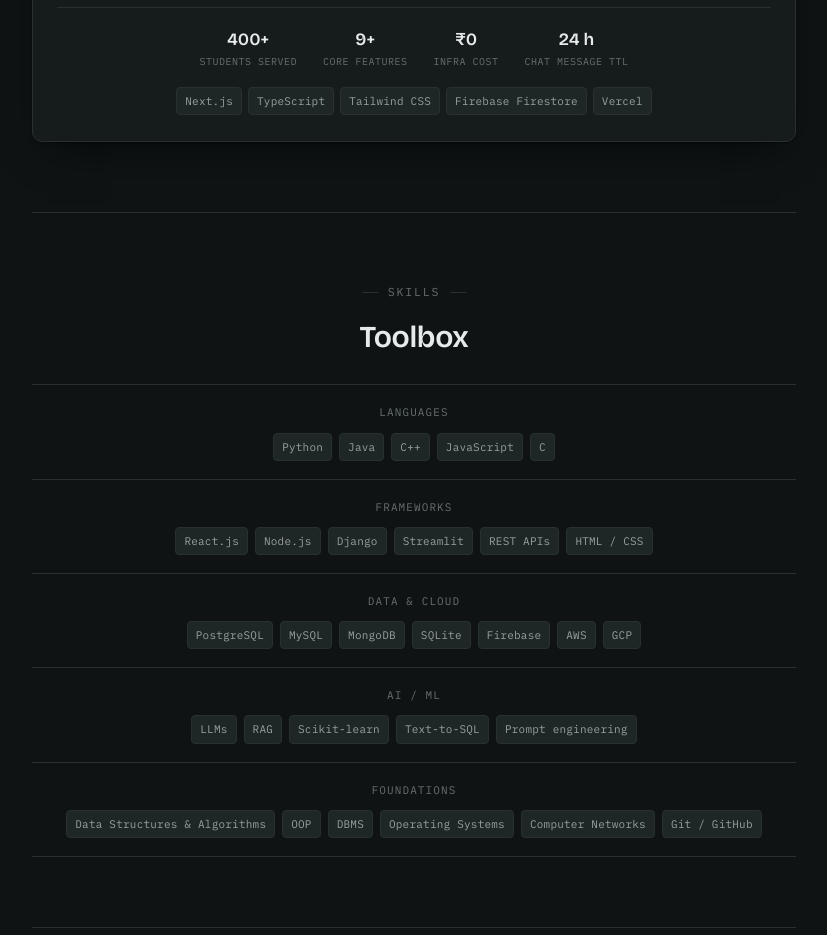
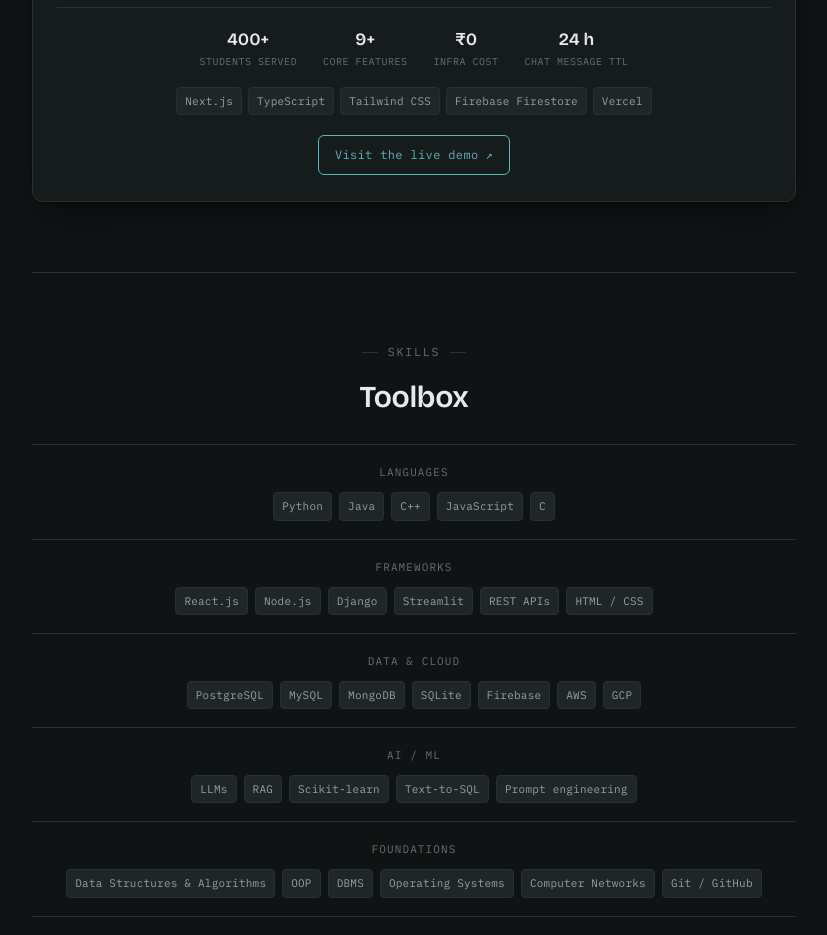
Before and after one commit to Sanjith0524/portfolio, a plain HTML site: page index.html in a window 1280 px wide. Shown: the part 2760-3695 px from the top of the page, without its empty margins (226-1053 px from the left). Drawn offline with nearby package versions, Linux system fonts and the light colour scheme.

Commit message:
Add CabSy live demo link
Co-Authored-By: Claude Sonnet 5 <noreply@anthropic.com>

```diff
--- a/index.html
+++ b/index.html
@@ -177,6 +177,14 @@
   }
   .project .metrics .m{font-family:var(--display);font-weight:600;font-size:1.08rem}
   .project .metrics .ml{font-family:var(--mono);font-size:10px;letter-spacing:.05em;text-transform:uppercase;color:var(--faint)}
+  .project .visit{
+    display:inline-flex;align-items:center;gap:7px;margin-top:20px;
+    font-family:var(--mono);font-size:12px;letter-spacing:.03em;text-decoration:none;
+    color:var(--accent);border:1px solid var(--accent);border-radius:6px;padding:9px 16px;
+    transition:background .2s ease,color .2s ease,transform .15s ease;
+  }
+  .project .visit::after{content:"\2197"}
+  .project .visit:hover{background:var(--accent);color:#0C1111;transform:translateY(-2px)}
 
   /* skills */
   .skillrow{padding:18px 0;border-top:1px solid var(--hairline)}
@@ -322,6 +330,7 @@
         <span class="chip">Next.js</span><span class="chip">TypeScript</span><span class="chip">Tailwind CSS</span>
         <span class="chip">Firebase Firestore</span><span class="chip">Vercel</span>
       </div>
+      <a class="visit" href="https://cabsy-demo-10.vercel.app/" target="_blank" rel="noopener">Visit the live demo</a>
     </div>
   </section>
 
```
